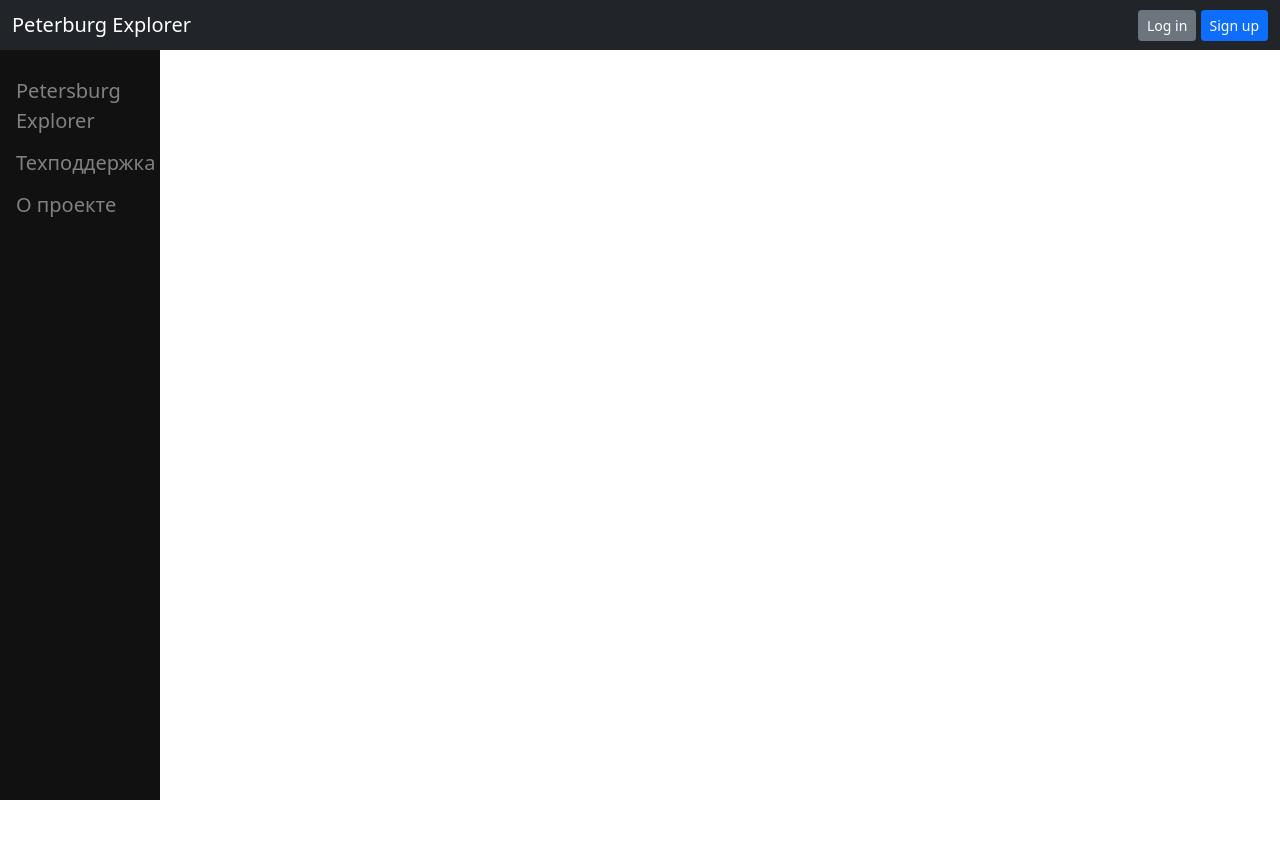
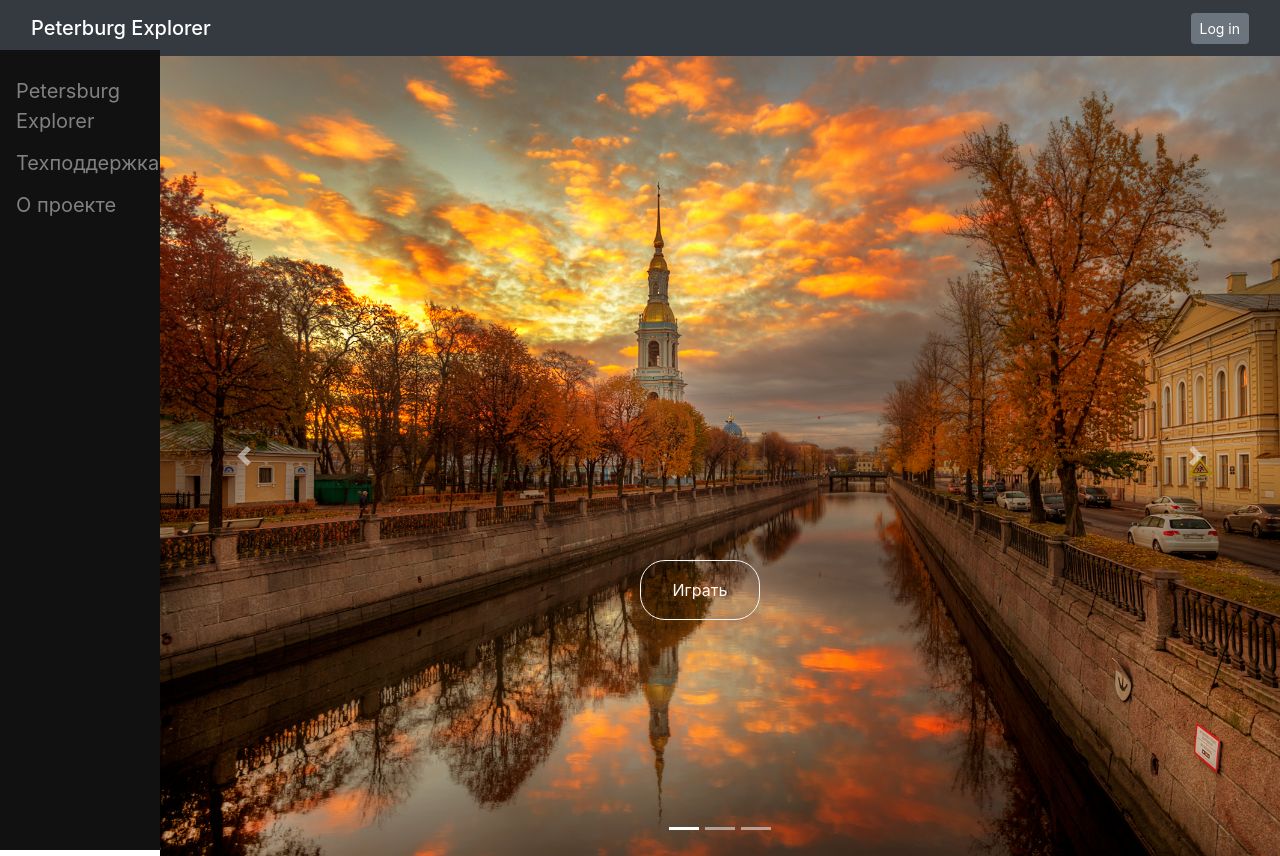
Before and after one commit to dmitriykutsenko/Petersburg-Explorer, a Flask app: page / in a window 1280 px wide. Before the commit the page ends 800 px from the top, so only its background shows below. Run offline with Flask 2, Linux system fonts and the light colour scheme; some libraries are stand-ins or nearby versions.

Commit message:
Добавил стартовый экран + Небольшой редизайн

```diff
--- a/main.py
+++ b/main.py
@@ -22,11 +22,12 @@ def load_user(user_id):
 
 @app.route("/")
 def index():
-    return render_template('base.html')
+    return render_template('start.html')
 
 
-@app.route("/panorama")
-def panorama():
+@app.route("/game")
+@login_required
+def game():
     return render_template('panorama.html')
 
 
@@ -62,7 +63,7 @@ def login():
         user = db_sess.query(User).filter(User.email == form.email.data).first()
         if user and user.check_password(form.password.data):
             login_user(user, remember=form.remember_me.data)
-            return redirect("/panorama")
+            return redirect("/game")
         return render_template('login.html',
                                message="Неправильный логин или пароль",
                                form=form)
--- /dev/null
+++ b/static/css/start.css
@@ -0,0 +1,18 @@
+html { overflow:  hidden; }
+
+.carousel{
+    margin-left: 160px;
+}
+
+.play_button{
+    width: 120px;
+    height: 60px;
+    z-index: 10000;
+    position: absolute;
+    left: 50%;
+    top: 70%;
+    border-radius: 25px;
+    display: flex;
+    align-items: center;
+    justify-content: center;
+}
--- a/static/css/style.css
+++ b/static/css/style.css
@@ -15,6 +15,7 @@ html, body {
     left: 0;
     background-color: #111; /* Black */
     overflow-x: hidden; /* Disable horizontal scroll */
+    overflow-y: hidden;
     padding-top: 20px;
     margin-top: 50px;
 }
--- a/templates/base.html
+++ b/templates/base.html
@@ -3,15 +3,22 @@
 <head>
     <title>Peterburg Explorer</title>
     <meta charset="utf-8">
-    <script src="https://api-maps.yandex.ru/2.1/?lang=ru_RU&amp;apikey=40c4a6c4-78d6-4b90-b438-142071353c41"></script>
-    <script src="../static/js/main.js"></script>
-    <script src="https://kit.fontawesome.com/4da3397637.js" crossorigin="anonymous"></script>
+    <meta name="viewport" content="width=device-width, initial-scale=1">
+
     <link rel="stylesheet" href="../static/css/style.css">
     <link href="https://cdn.jsdelivr.net/npm/bootstrap@5.0.0-beta2/dist/css/bootstrap.min.css" rel="stylesheet"
           integrity="sha384-BmbxuPwQa2lc/FVzBcNJ7UAyJxM6wuqIj61tLrc4wSX0szH/Ev+nYRRuWlolflfl" crossorigin="anonymous">
 
 </head>
 <body>
+
+<script src="https://api-maps.yandex.ru/2.1/?lang=ru_RU&amp;apikey=40c4a6c4-78d6-4b90-b438-142071353c41"></script>
+<script src="../static/js/main.js"></script>
+<script src="https://kit.fontawesome.com/4da3397637.js" crossorigin="anonymous"></script>
+<script src="https://cdn.jsdelivr.net/npm/bootstrap@5.0.0-beta2/dist/js/bootstrap.bundle.min.js"
+        integrity="sha384-b5kHyXgcpbZJO/tY9Ul7kGkf1S0CWuKcCD38l8YkeH8z8QjE0GmW1gYU5S9FOnJ0"
+        crossorigin="anonymous"></script>
+
 <nav class="navbar navbar-dark bg-dark">
     <div class="container-fluid">
         <span class="navbar-brand mb-0 h1">Peterburg Explorer</span>
@@ -25,7 +32,6 @@
         {% else %}
         <span>
             <a href="/login" class="btn btn-secondary btn-sm">Log in</a>
-            <a href="/signup" class="btn btn-primary btn-sm">Sign up</a>
         </span>
         {% endif %}
     </div>
@@ -40,5 +46,8 @@
 </div>
 
 
+
 {% block content %}
 {% endblock %}
+
+</body>
--- a/templates/login.html
+++ b/templates/login.html
@@ -35,14 +35,14 @@
     <p>
     <p>{{ form.remember_me() }} {{ form.remember_me.label }}</p>
     <p>
-        <span>
+        <span class="reg_ref">
             Не зарегистрированы?!? Сделайте это прямо сейчас!
-            <a href="/signup">
+            <a class="reg_ref" href="/signup">
                 Зарегистрироваться
             </a>
         </span>
     </p>
-    <p>{{ form.submit(type="submit", class="btn btn-primary") }}</p>
+    <p>{{ form.submit(type="submit", class="btn btn-light submit_btn") }}</p>
     <div>{{ message }}</div>
 </form>
 {% endblock %}
--- a/templates/register.html
+++ b/templates/register.html
@@ -1,5 +1,4 @@
 {% extends "base.html" %}
-
 {% block content %}
 <head>
     <link rel="stylesheet" href="../static/css/form.css">
@@ -54,7 +53,7 @@
     </p>
     {% endfor %}
 
-    <p>{{ form.submit(type="submit", class="btn btn-primary") }}</p>
+    <p>{{ form.submit(type="submit", class="btn btn-light submit_btn") }}</p>
     {{message}}
 </form>
 {% endblock %}
--- /dev/null
+++ b/templates/start.html
@@ -0,0 +1,79 @@
+{% extends "base.html" %}
+{% block content %}
+<head>
+    <link rel="stylesheet" href="https://maxcdn.bootstrapcdn.com/bootstrap/4.0.0/css/bootstrap.min.css">
+    <script src="https://ajax.googleapis.com/ajax/libs/jquery/3.3.1/jquery.min.js"></script>
+    <script src="https://cdnjs.cloudflare.com/ajax/libs/popper.js/1.12.9/umd/popper.min.js"></script>
+    <script src="https://maxcdn.bootstrapcdn.com/bootstrap/4.0.0/js/bootstrap.min.js"></script>
+    <link rel="stylesheet" href="../static/css/start.css">
+    <style type="text/css">
+.carousel-item {
+  height: 100vh;
+  min-height: 300px;
+  background: no-repeat center center;
+  -webkit-background-size: cover;
+  -moz-background-size: cover;
+  -o-background-size: cover;
+  background-size: cover;
+}
+  /*---Firefox Bug Fix --*/
+  .carousel-item {
+  transition: -webkit-transform 0.5s ease;
+  transition: transform 0.5s ease;
+  transition: transform 0.5s ease, -webkit-transform 0.5s ease;
+  -webkit-backface-visibility: visible;
+          backface-visibility: visible;
+}
+.h2 {
+  margin: 60px;
+  text-align: justify;
+}
+
+
+
+
+    </style>
+</head>
+<body>
+
+<div id="carouselExampleIndicators" class="carousel slide" data-ride="carousel">
+    <ol class="carousel-indicators">
+        <li data-target="#carouselExampleIndicators" data-slide-to="0" class="active"></li>
+        <li data-target="#carouselExampleIndicators" data-slide-to="1"></li>
+        <li data-target="#carouselExampleIndicators" data-slide-to="2"></li>
+    </ol>
+    <div class="carousel-inner" role="listbox">
+
+        <div class="carousel-item active" style="background-image: url('../static/img/back1.jpg')">
+        </div>
+        <div class="carousel-item" style="background-image: url('../static/img/back2.jpg')">
+        </div>
+        <div class="carousel-item" style="background-image: url('../static/img/back3.jpg')">
+        </div>
+    </div>
+    <a class="carousel-control-prev" href="#carouselExampleIndicators" role="button" data-slide="prev">
+        <span class="carousel-control-prev-icon" aria-hidden="true"></span>
+        <span class="sr-only">Previous</span>
+    </a>
+    <a class="carousel-control-next" href="#carouselExampleIndicators" role="button" data-slide="next">
+        <span class="carousel-control-next-icon" aria-hidden="true"></span>
+        <span class="sr-only">Next</span>
+    </a>
+
+</div>
+
+{% if current_user.is_authenticated %}
+<a href="/game" class="btn btn-outline-light play_button">
+    Играть
+</a>
+{% else %}
+<a href="/login" class="btn btn-outline-light play_button">
+    Играть
+</a>
+{% endif %}
+
+
+</body>
+
+
+{% endblock %}
```
Also changed, not shown: static/css/form.css (+20 -2 lines), static/img/back1.jpg (added), static/img/back2.jpg (added), static/img/back3.jpg (added).
